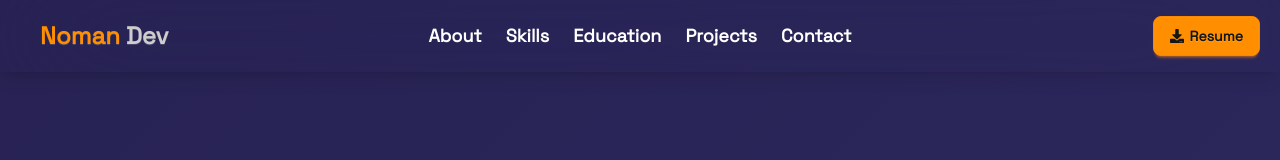
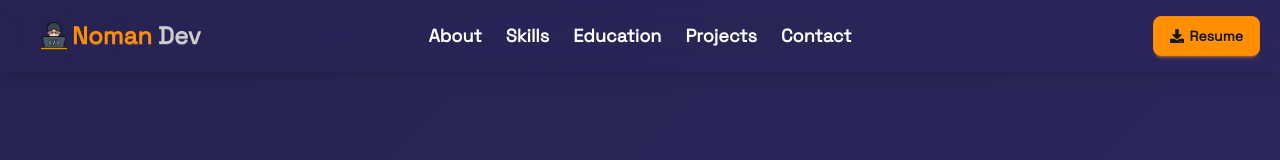
Before and after one commit to abdullahalnoman003/Portfolio, a React (Vite) app: page / in a window 1280 px wide. Shown: the top 160 px of the page. Built offline with nearby package versions, Linux system fonts and the light colour scheme.

Commit message:
Added Logo

```diff
--- a/src/Components/Navbar.jsx
+++ b/src/Components/Navbar.jsx
@@ -61,9 +61,13 @@ const Navbar = () => {
           duration={500}
           className="btn max-lg:pl-0 bg-transparent shadow-none border-0 text-2xl max-lg:text-xl font-bold lg:ml-4"
         >
-          {" "}
-          <span className="text-primary">Noman</span>
-          <span>Dev</span>{" "}
+          <div className="flex justify-center gap-1 items-center">
+            <img className="h-7 w-7" src="/image.png" alt="logo" />{" "}
+            <div>
+              <span className="text-primary">Noman</span>{" "}
+              <span>Dev</span>
+            </div>
+          </div>
         </Link>
       </div>
       <div className="navbar-center hidden lg:flex">
```
